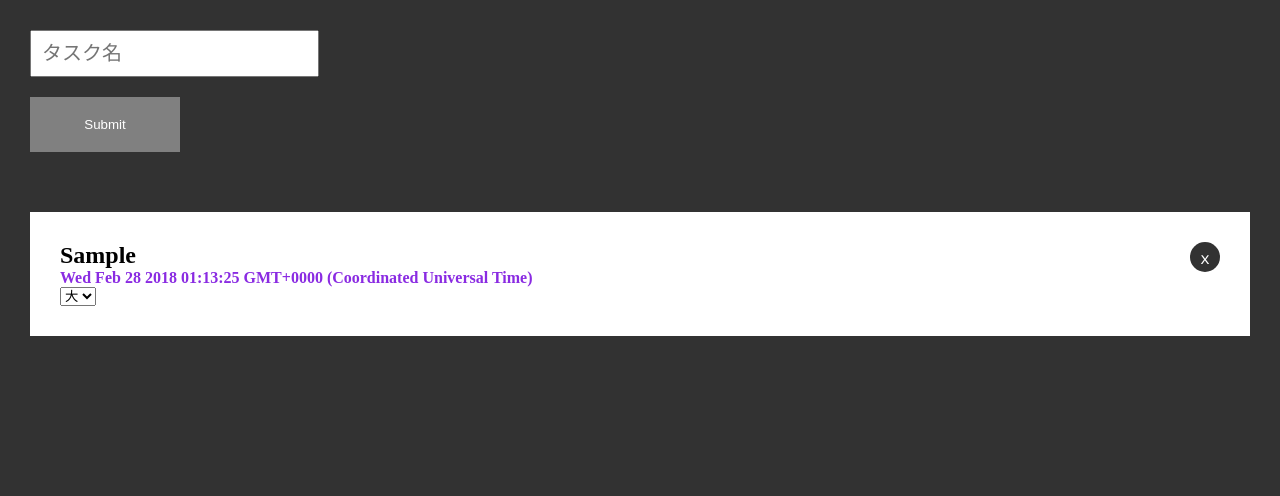
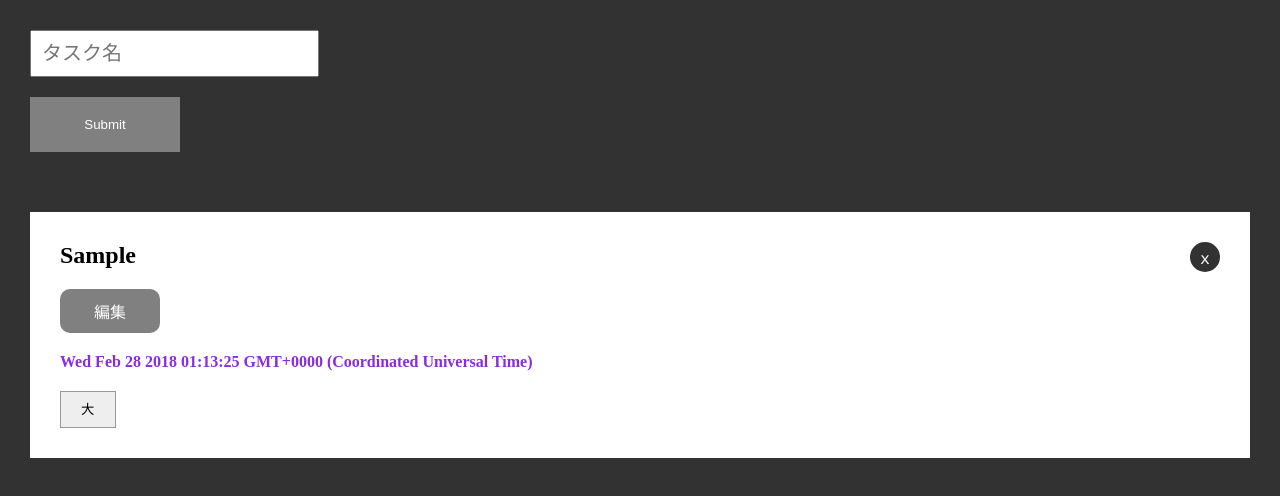
Before and after one commit to hayawata3626/react_typescript_todo, a React (Create React App) app: page / in a window 1280 px wide. Both pictures are taken after typing "Sample" into the empty fields and a click on the button "Submit". Shown: the top 496 px of the page. Built offline with nearby package versions, Linux system fonts and the light colour scheme.

Commit message:
[mod]編集ボタンを追加

```diff
--- a/src/components/TodoItem.tsx
+++ b/src/components/TodoItem.tsx
@@ -12,14 +12,15 @@ interface ItemProps {
 const TodoItem = ({ todo, onDeleteTodo, onEditTodo, onToggleTodoEditable }: ItemProps) => {
   const date:string = todo.date.toString();
   return (
-    <li className="todo" onDoubleClick={() => onToggleTodoEditable(todo.id)}>
+    <li className="todo">
       {todo.editable
-        ? <input type="text" defaultValue={todo.description} onBlur={(e) => onToggleTodoEditable(todo.id)} onChange={(e) => onEditTodo(todo.id, e.target.value)} />
+        ? <input type="text" className="todo_editarea" defaultValue={todo.description} onBlur={(e) => onToggleTodoEditable(todo.id)} onChange={(e) => onEditTodo(todo.id, e.target.value)} />
         : <h2>{todo.description}</h2>
       }
+      <p className="todo_editButton" onClick={() => onToggleTodoEditable(todo.id)}>編集</p>
       <p className="todo_date">{date}</p>
       <div className="todo_closeButton" onClick={() => onDeleteTodo(todo.id)} >ｘ</div>
-      <select name="priority" id="name">
+      <select className="todo_priority" name="priority" id="name">
         <option value="大">大</option>
         <option value="中">中</option>
         <option value="小">小</option>
```
